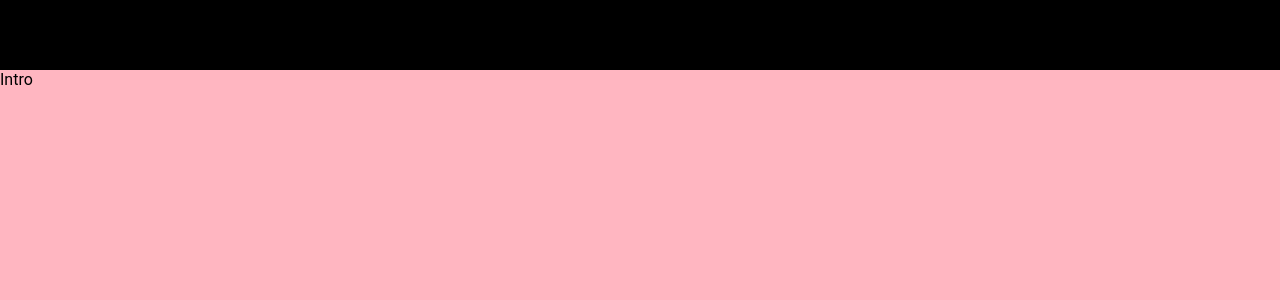
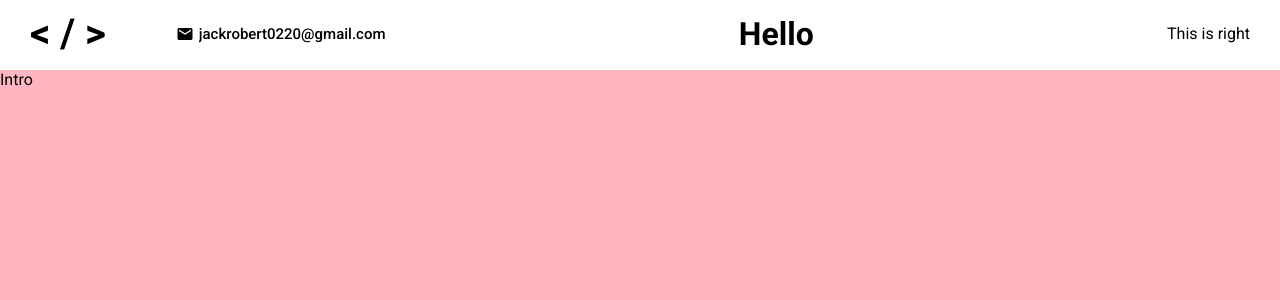
Before and after one commit to jackrobert0220/Portfolio, a React (Create React App) app: page / in a window 1280 px wide. Shown: the top 300 px of the page. Built offline with nearby package versions, Linux system fonts and the light colour scheme.

Commit message:
styling topbar

```diff
--- a/package.json
+++ b/package.json
@@ -3,6 +3,11 @@
   "version": "0.1.0",
   "private": true,
   "dependencies": {
+    "@emotion/react": "^11.9.0",
+    "@emotion/styled": "^11.8.1",
+    "@material-ui/core": "^4.12.4",
+    "@mui/icons-material": "^5.6.2",
+    "@mui/material": "^5.6.4",
     "@testing-library/jest-dom": "^5.16.4",
     "@testing-library/react": "^13.2.0",
     "@testing-library/user-event": "^13.5.0",
--- a/public/index.html
+++ b/public/index.html
@@ -2,7 +2,7 @@
 <html lang="en">
   <head>
     <meta charset="utf-8" />
-    <link rel="icon" href="" />
+    <link href="https://fonts.googleapis.com/css2?family=Big+Shoulders+Display:wght@700&family=Josefin+Sans:wght@100;200;300;400;500;600;700&family=Lexend+Deca&family=Outfit:wght@400;800&family=Roboto:wght@100;300;400;500;700;900&display=swap" rel="stylesheet">
     <meta name="viewport" content="width=device-width, initial-scale=1" />
     <meta
       name="description"
--- a/src/app.scss
+++ b/src/app.scss
@@ -7,6 +7,7 @@
         background-color: #47B0AC;
         position: relative;
         top: 70px;
+        scroll-behavior: smooth;
         scroll-snap-type: y mandatory;
         scrollbar-width: none; //for FireFox
         &::webkit-scrollbar {
--- a/src/components/contact/Contact.jsx
+++ b/src/components/contact/Contact.jsx
@@ -2,7 +2,7 @@ import "./contact.scss";
 
 export default function Contact() {
   return (
-    <div className="contact">
+    <div className="contact" id="contact">
         Contact
     </div>
   )
--- a/src/components/intro/Intro.jsx
+++ b/src/components/intro/Intro.jsx
@@ -2,7 +2,7 @@ import "./intro.scss"
 
 export default function Intro() {
   return (
-    <div className="intro">
+    <div className="intro" id="intro">
         Intro
     </div>
   )
--- a/src/components/portfolio/Portfolio.jsx
+++ b/src/components/portfolio/Portfolio.jsx
@@ -2,7 +2,7 @@ import "./portfolio.scss"
 
 export default function Portfolio() {
   return (
-    <div className="portfolio">
+    <div className="portfolio" id="intro">
         Portfolio
     </div>
   )
--- a/src/components/testimonials/Testimonials.jsx
+++ b/src/components/testimonials/Testimonials.jsx
@@ -2,7 +2,7 @@ import "./testimonials.scss"
 
 export default function Testimonials() {
   return (
-    <div className="testimonials">
+    <div className="testimonials" id="testimonials">
         Testimonials
     </div>
   )
--- a/src/components/topbar/Topbar.jsx
+++ b/src/components/topbar/Topbar.jsx
@@ -1,9 +1,21 @@
 import "./topbar.scss"
+import {Mail} from '@mui/icons-material';
+
 
 export default function Topbar() {
   return (
-    <div className="topbar">
-
+    <div className="topbar" id="topbar">
+        <div className="wrapper">
+          <div className="left">
+            <a href="#intro" className="logo">&lt; / &gt;</a>
+              <div className="itemContainer">
+                <Mail className="icon"/>
+                <span>jackrobert0220@gmail.com</span>
+              </div>
+          </div>
+          <h1>Hello</h1>
+          <div className="right">This is right</div>
+        </div>
     </div>
   )
 }
--- a/src/components/topbar/topbar.scss
+++ b/src/components/topbar/topbar.scss
@@ -1,8 +1,47 @@
+@import "../../global.scss";
+
 .topbar {
     width: 100%;
     height: 70px;
-    background-color: black;
+    background-color: white;
+    color: $mainColor;
     position: fixed;
     top: 0;
     z-index: 2;
+
+    .wrapper {
+        padding: 10px 30px;
+        display: flex;
+        align-items: center;
+        justify-content: space-between;
+
+        .left {
+            display: flex;
+            align-items: center;
+
+            .logo {
+                font-size: 40px;
+                font-weight: 700;
+                text-decoration: none;
+                color: inherit;
+                margin-right: 40px;
+            }
+
+            .itemContainer {
+                display: flex;
+                align-items: center;
+                margin-left: 30px;
+
+                .icon {
+                    font-size: 18px;
+                    margin-right: 5px;
+                }
+
+                span {
+                    font-size: 15px;
+                    font-weight: 500;
+                }
+            }
+        }
+    }
 }
--- a/src/components/works/Works.jsx
+++ b/src/components/works/Works.jsx
@@ -2,7 +2,7 @@ import "./works.scss"
 
 export default function Works() {
   return (
-    <div className="works">
+    <div className="works" id="works">
         Works
     </div>
   )
--- /dev/null
+++ b/src/global.scss
@@ -0,0 +1 @@
+$mainColor: black;
```
Also changed, not shown: 1 other file (tests, documents, lock files or other folders).
